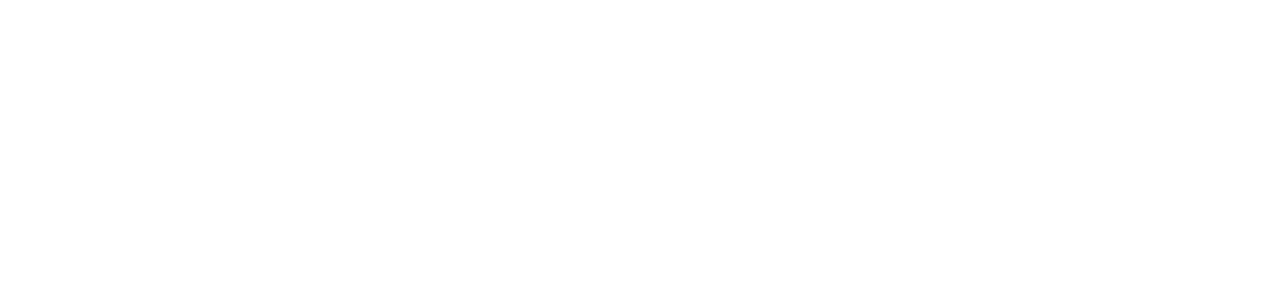
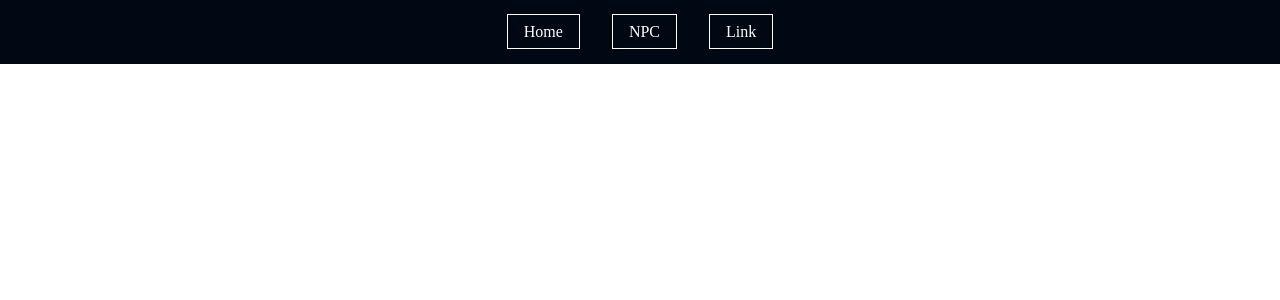
Before and after one commit to Helelys/MythMakerFinal, an Angular app: page / in a window 1280 px wide. Shown: the top 300 px of the page. Built offline with nearby package versions, Linux system fonts and the light colour scheme.

Commit message:
Feature: Protótipo de Header

```diff
--- a/src/app/app.routes.ts
+++ b/src/app/app.routes.ts
@@ -1,8 +1,11 @@
 import { Routes, RouterModule } from '@angular/router';
 import { Home } from './pages/home/home';
+import { Npc } from './pages/npc/npc';
+
 
 export const routes: Routes = [
-    {path: "home", component: Home}
+    {path: "", component: Home},
+    {path: "npc", component: Npc}
 ];
 
 export const routing = RouterModule.forRoot(routes);
--- /dev/null
+++ b/src/app/components/header/header.html
@@ -0,0 +1,7 @@
+<header>
+    <ul>
+        <li><a routerLink="">Home</a></li>
+        <li><a routerLink="npc">NPC</a></li>
+        <li><a>Link</a></li>
+    </ul>
+</header>
--- /dev/null
+++ b/src/app/components/header/header.scss
@@ -0,0 +1,35 @@
+header {
+    width: 100%;
+    height: 4em;
+
+    background-color: #000814;
+
+    ul {
+        display: flex;
+        justify-content: center;
+        align-items: center;
+
+        width: 100%;
+        height: 100%;
+        margin: auto;
+        color: white;
+        gap: 2em;
+        list-style: none;
+
+        padding: 2em;
+
+        li {
+            cursor: pointer;
+
+            a {
+                text-decoration: none;
+                color: white;
+
+                border: 1px solid white;
+                padding: .5em 1em;
+
+            }
+        }
+
+    }
+}
--- a/src/app/pages/home/home.html
+++ b/src/app/pages/home/home.html
@@ -1 +1 @@
-<app-npc-generator></app-npc-generator>
+<app-header></app-header>
--- a/src/app/pages/home/home.ts
+++ b/src/app/pages/home/home.ts
@@ -1,9 +1,9 @@
 import { Component } from '@angular/core';
-import { NpcGenerator } from "../../components/npc-generator/npc-generator";
+import { Header } from "../../components/header/header";
 
 @Component({
   selector: 'app-home',
-  imports: [NpcGenerator],
+  imports: [Header],
   templateUrl: './home.html',
   styleUrl: './home.scss',
 })
--- /dev/null
+++ b/src/app/pages/npc/npc.html
@@ -0,0 +1,2 @@
+<app-header></app-header>
+<app-npc-generator></app-npc-generator>
--- a/src/index.html
+++ b/src/index.html
@@ -1,5 +1,5 @@
 <!doctype html>
-<html lang="en">
+<html lang="pt-br">
 <head>
   <meta charset="utf-8">
   <title>MythMaker</title>
```
Also changed, not shown: src/app/components/header/header.ts (added, +12 -0 lines), src/app/pages/npc/npc.ts (added, +13 -0 lines), src/app/pages/npc/npc.scss (added), 2 other files (tests, documents, lock files or other folders).
